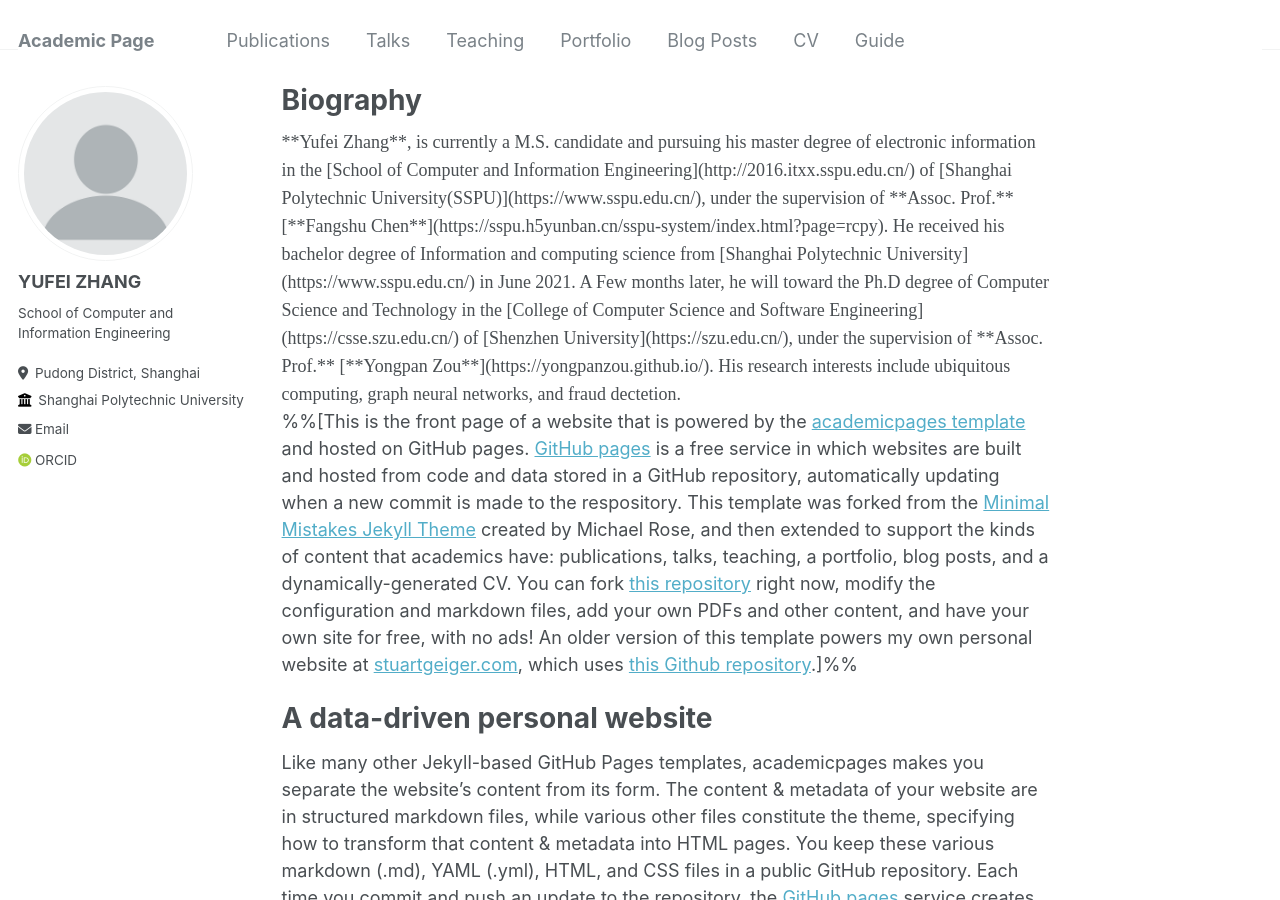
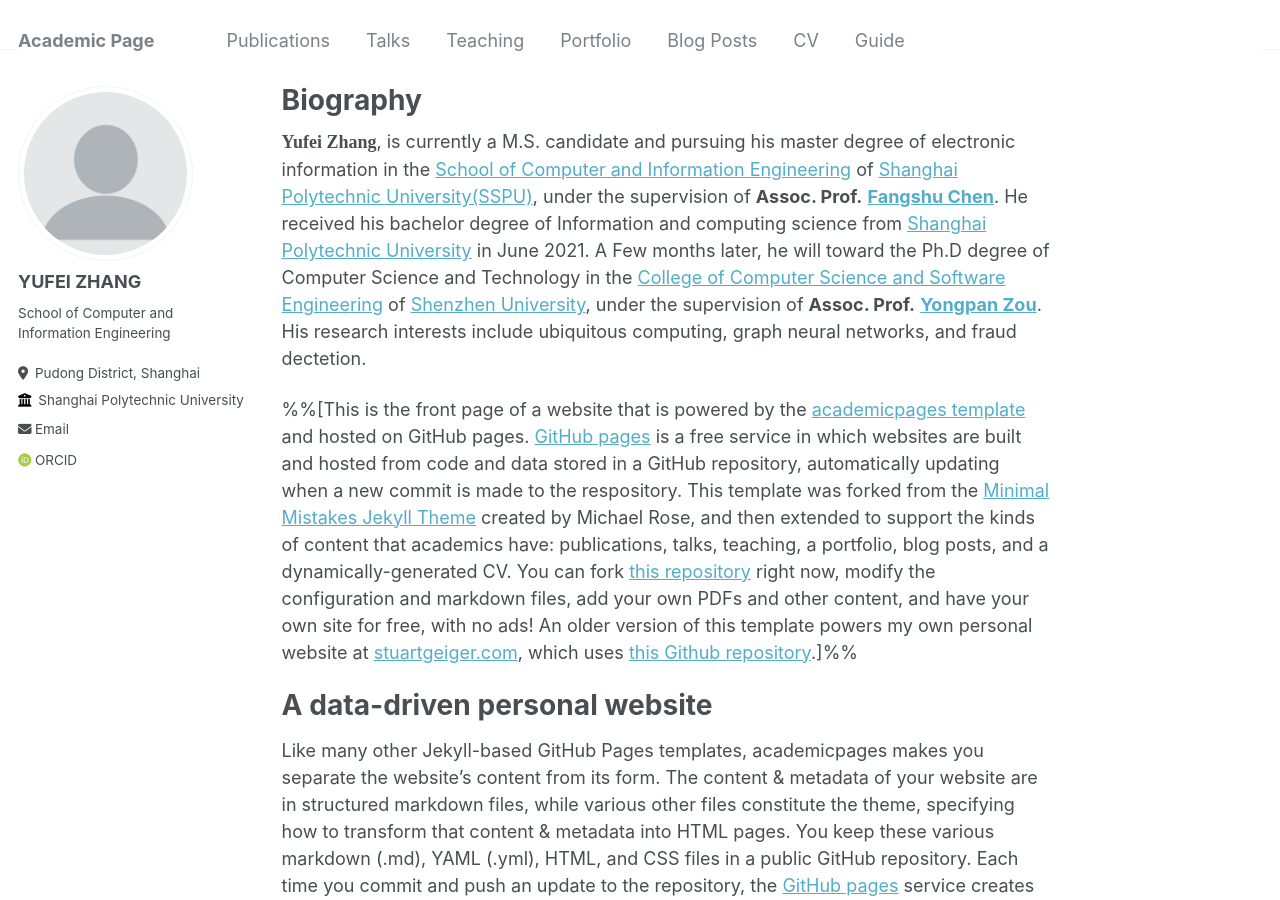
Before and after one commit to yfyaya/yfyaya.github.io, a Jekyll site: the page built from _pages/about.md, in a window 1280 px wide and 900 px high. Built offline with Jekyll 4.4.1, drawn with Linux system fonts in a browser that asks for light colours; some web fonts are replaced.

Commit message:
Update about.md

```diff
--- a/_pages/about.md
+++ b/_pages/about.md
@@ -7,7 +7,7 @@ redirect_from:
   - /about.html
 ---
 
-<font face='Times New Roman'>**Yufei Zhang**, is currently a M.S. candidate and pursuing his master degree of electronic information in the [School of Computer and Information Engineering](http://2016.itxx.sspu.edu.cn/) of [Shanghai Polytechnic University(SSPU)](https://www.sspu.edu.cn/), under the supervision of **Assoc. Prof.** [**Fangshu Chen**](https://sspu.h5yunban.cn/sspu-system/index.html?page=rcpy). He received his bachelor degree of Information and computing science from [Shanghai Polytechnic University](https://www.sspu.edu.cn/) in June 2021. A Few months later, he will toward the Ph.D degree of Computer Science and Technology in the [College of Computer Science and Software Engineering](https://csse.szu.edu.cn/) of [Shenzhen University](https://szu.edu.cn/), under the supervision of **Assoc. Prof.** [**Yongpan Zou**](https://yongpanzou.github.io/). His research interests include ubiquitous computing, graph neural networks, and fraud dectetion.</font>
+**<font face='Times New Roman'>Yufei Zhang</font>**, is currently a M.S. candidate and pursuing his master degree of electronic information in the [School of Computer and Information Engineering](http://2016.itxx.sspu.edu.cn/) of [Shanghai Polytechnic University(SSPU)](https://www.sspu.edu.cn/), under the supervision of **Assoc. Prof.** [**Fangshu Chen**](https://sspu.h5yunban.cn/sspu-system/index.html?page=rcpy). He received his bachelor degree of Information and computing science from [Shanghai Polytechnic University](https://www.sspu.edu.cn/) in June 2021. A Few months later, he will toward the Ph.D degree of Computer Science and Technology in the [College of Computer Science and Software Engineering](https://csse.szu.edu.cn/) of [Shenzhen University](https://szu.edu.cn/), under the supervision of **Assoc. Prof.** [**Yongpan Zou**](https://yongpanzou.github.io/). His research interests include ubiquitous computing, graph neural networks, and fraud dectetion.
 
 %%[This is the front page of a website that is powered by the [academicpages template](https://github.com/academicpages/academicpages.github.io) and hosted on GitHub pages. [GitHub pages](https://pages.github.com) is a free service in which websites are built and hosted from code and data stored in a GitHub repository, automatically updating when a new commit is made to the respository. This template was forked from the [Minimal Mistakes Jekyll Theme](https://mmistakes.github.io/minimal-mistakes/) created by Michael Rose, and then extended to support the kinds of content that academics have: publications, talks, teaching, a portfolio, blog posts, and a dynamically-generated CV. You can fork [this repository](https://github.com/academicpages/academicpages.github.io) right now, modify the configuration and markdown files, add your own PDFs and other content, and have your own site for free, with no ads! An older version of this template powers my own personal website at [stuartgeiger.com](http://stuartgeiger.com), which uses [this Github repository](https://github.com/staeiou/staeiou.github.io).]%%
 
```
